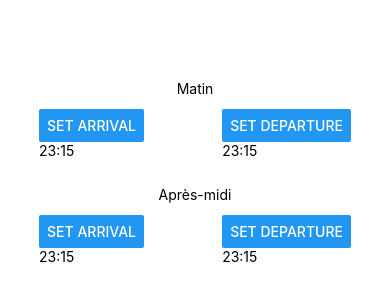
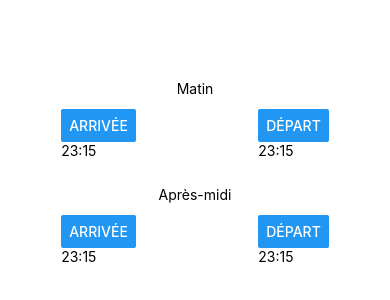
Before and after one commit to Alex-Trof/imputTime, a React Native app: screen / in a window 390 px wide. Shown: the part 236-536 px from the top of the page. Built offline with nearby package versions, Linux system fonts and the light colour scheme.

Commit message:
Ajout AsyncStorage

```diff
--- a/App.js
+++ b/App.js
@@ -1,8 +1,5 @@
-import { StatusBar } from 'expo-status-bar';
 import React from 'react';
-import { StyleSheet, Text, View } from 'react-native';
 import Home from './Home';
-import Test from './Test';
 
 export default function App() {
   return (
--- a/Home.js
+++ b/Home.js
@@ -1,5 +1,5 @@
 import React from 'react';
-import { StyleSheet, Text, View, Button } from 'react-native';
+import { StyleSheet, Text, View } from 'react-native';
 import TimeChooser from './TimeChooser';
 
 const Home = () => {
@@ -7,14 +7,14 @@ const Home = () => {
             <View style={styles.container}>
                 <Text>Matin</Text>
                 <View style={styles.row}>
-                    <TimeChooser title="Set Arrival"/>
-                    <TimeChooser title="Set Departure"/>
+                    <TimeChooser title="Arrivée" name="MatinArrivée"/>
+                    <TimeChooser title="Départ" name="MatinDépart"/>
                 </View>
 
                 <Text>Après-midi</Text>
                 <View style={styles.row}>
-                    <TimeChooser title="Set Arrival"/>
-                    <TimeChooser title="Set Departure"/>
+                    <TimeChooser title="Arrivée" name="AprèsMidiArrivée"/>
+                    <TimeChooser title="Départ" name="AprèsMidiDépart"/>
                 </View>
             </View>
         )
--- a/TimeChooser.js
+++ b/TimeChooser.js
@@ -1,16 +1,33 @@
 import React, { Component } from "react";
 import { Text, View, Button } from 'react-native';
 import DateTimePicker from '@react-native-community/datetimepicker';
+import AsyncStorage from '@react-native-async-storage/async-storage';
 
 class TimeChooser extends Component {
     state = { date: new Date(1598051730000),
             mode:  'time',
-            show: false};
+            show: false,
+            timeFromStorage: new Date(0)
+        };
+
+    saveTime = async (time) => {
+        try {
+            await AsyncStorage.setItem(this.props.name, time.toString());
+            const value = await AsyncStorage.getItem(this.props.name);
+            if(value != null){
+                this.setState({timeFromStorage: new Date(value)});
+            }
+        }
+        catch (e) {
+            console.log("erreur saveTime " + e);
+        }
+    };
 
     onChange = (event, selectedDate) => {
         const currentDate = selectedDate || date;
         this.setState({show: Platform.OS === 'ios'});
         this.setState({date: currentDate});
+        this.saveTime(this.state.date);
         };
 
     showMode = (currentMode) => {
--- a/package.json
+++ b/package.json
@@ -10,6 +10,7 @@
     "eject": "expo eject"
   },
   "dependencies": {
+    "@react-native-async-storage/async-storage": "~1.15.0",
     "@react-native-community/datetimepicker": "3.5.2",
     "expo": "~43.0.2",
     "expo-status-bar": "~1.1.0",
```
Also changed, not shown: 1 other file (tests, documents, lock files or other folders).
